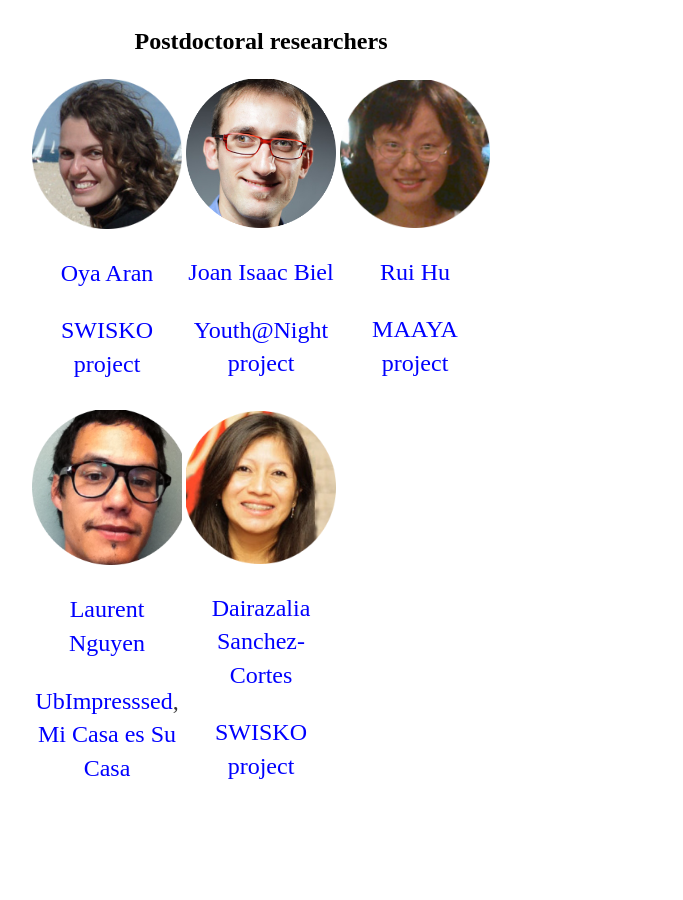
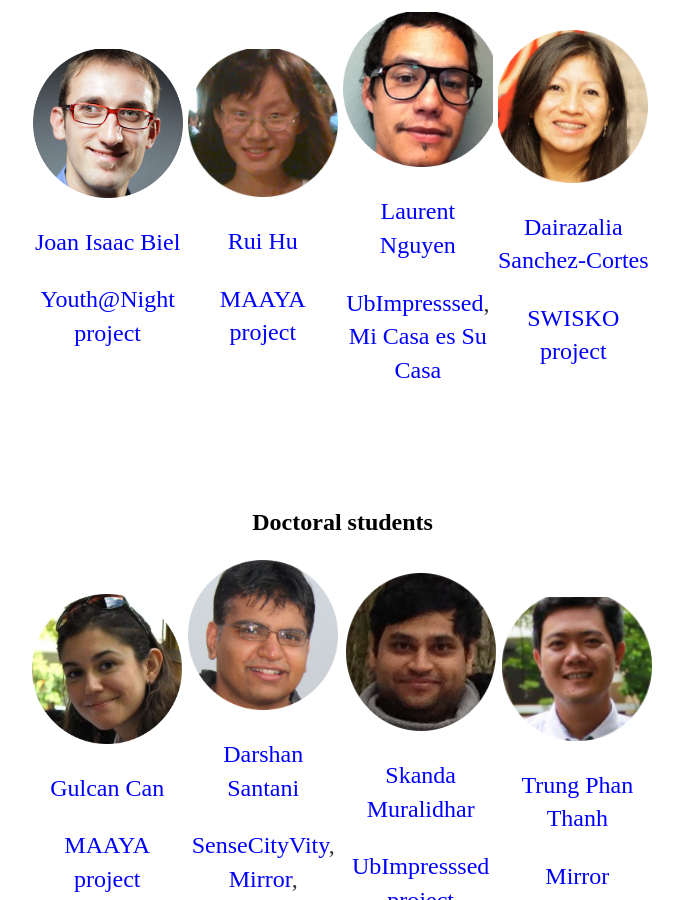
Before and after one commit to socialcomputing-group/socialcomputing-group.github.io, a Jekyll site: the page built from index.html, in a window 1280 px wide and 900 px high, scrolled down 1329 px. Shown: the whole window, without its empty margins (163-846 px from the left). Built offline with Jekyll 4.4.1, drawn with Linux system fonts in a browser that asks for light colours.

Commit message:
Update index.html

```diff
--- a/index.html
+++ b/index.html
@@ -7,13 +7,13 @@ title: Social Computing Research Group
 		<p>The work in the Social Computing Group integrates theories and models from ubiquitous computing, social media, machine learning, and social sciences, to sense, analyze, and interpret human and social behavior in everyday life, and to create devices and systems that support interaction and communication.
 		Current research includes methods for <em>urban computing from phone and mobile social network data, behavioral analysis of social video, ubiquitous sensing of face-to-face interaction, and crowdsourcing.</em>.
 		<a href="/about">Read more about the research group.</a></p>
-<table style="width:50%">
+<table style="width:70%">
      <tr>
-	<th colspan="3"><h1>Research Team</h1>	</th>
+	<th colspan="4"><h1>Research Team</h1>	</th>
      </tr>
 
      <tr>
-     <td colspan="3">
+     <td colspan="4">
 	<a href="http://www.idiap.ch/~gatica"><img src="images/april/daniel.png"  width="150"></a> <!--style="border: 1px solid rgb(222, 173, 0);" -->
 	<p><a href="http://www.idiap.ch/~gatica"> Daniel Gatica-Perez</a> </p>
 	<p>Professor at EPFL and Head of the Social Computing Group at Idiap. </p>
@@ -24,17 +24,10 @@ title: Social Computing Research Group
 
 
      <tr>
-	<th colspan="3"><h2>Postdoctoral researchers</h2>	</th>
+	<th colspan="4"><h2>Postdoctoral researchers</h2>	</th>
      </tr>
 
   <tr>
-    <td><a href="http://www.idiap.ch/%7Eoaran"><img src="images/april/oya.png"  width="150"></a>
-	<p><a href="http://www.idiap.ch/%7Eoaran/">Oya Aran</a></p>
-<!--	<small><p> machine learning and pattern recognition, computer vision, cognitive science </p></small>This is a comment.-->
-	<p><a href="https://www.idiap.ch/scientific-research/projects/swisko" target='top'>SWISKO project</a></p>
-	</td>
-
-
 
     <td> <a href="http://www.idiap.ch/%7Ejibiel"><img src="images/april/joan.png"  width="150"></a>
 	<p><a href="http://www.idiap.ch/%7Ejibiel">Joan Isaac Biel </a></p>
@@ -49,12 +42,7 @@ title: Social Computing Research Group
 	<p><a href="http://www.idiap.ch/project/maaya/" target='top'>MAAYA project</a></p>
     </td>
 
-  </tr>
-
-  <tr>
-
-
-    <td> <a href="http://www.idiap.ch/%7Enguyen"><img src="images/april/laurent.png"  width="150"></a>
+  <td> <a href="http://www.idiap.ch/%7Enguyen"><img src="images/april/laurent.png"  width="150"></a>
 	<p><a href="http://www.idiap.ch/%7Enguyen">Laurent Nguyen</a></p>
 <!--		<small><p>computer vision and pattern recognition applied to social computing and social psychology. </p></small>This is a comment.-->
 	<p><a href="http://www.idiap.ch/project/ubimpressed/" target='top'>UbImpresssed</a>, <br> <a href="http://www.idiap.ch/project/mcsc/" target='top'>Mi Casa es Su Casa</a></p>
@@ -76,7 +64,7 @@ title: Social Computing Research Group
 <br>
 <br>
 
-<table style="width:50%">
+<table style="width:70%">
 <tr>
     <th colspan="4"><h2>Doctoral students</h2>	</th>
   </tr>
```
